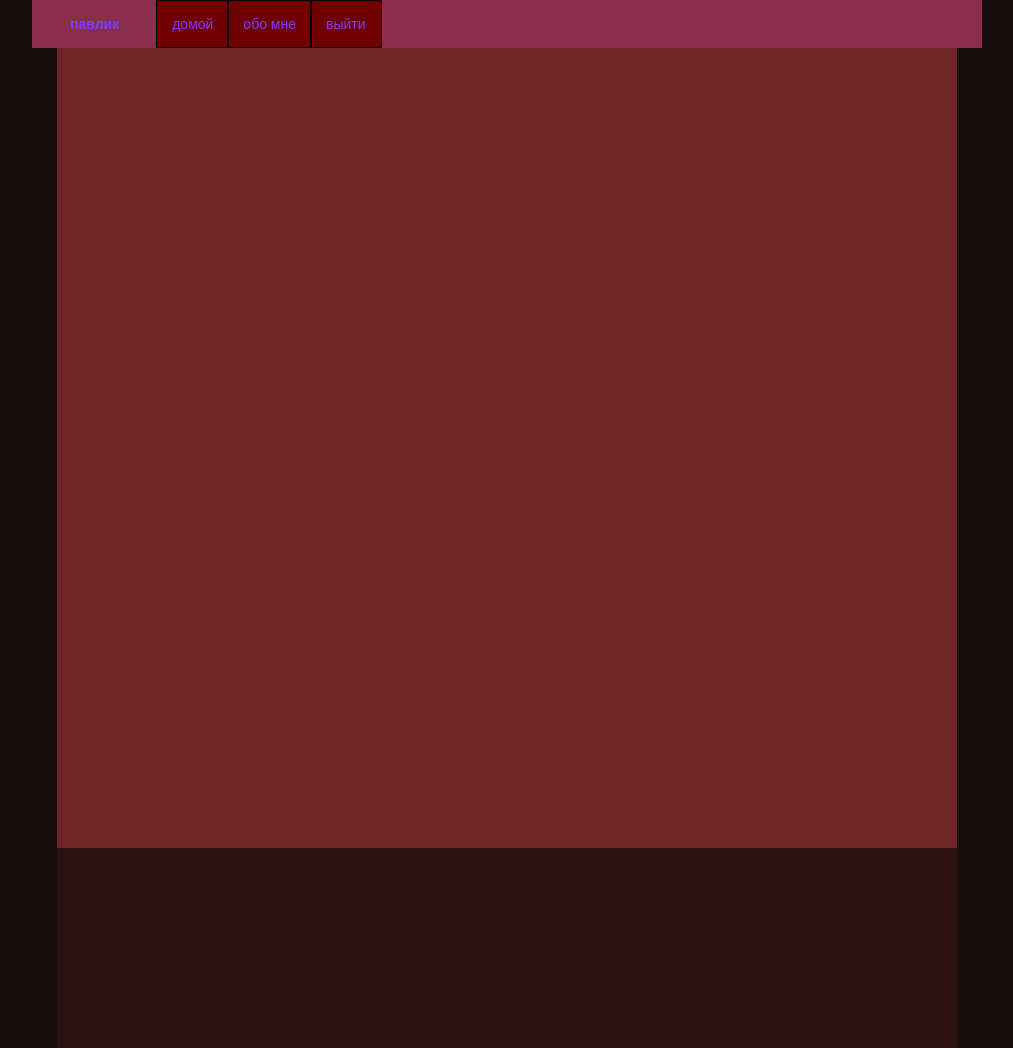
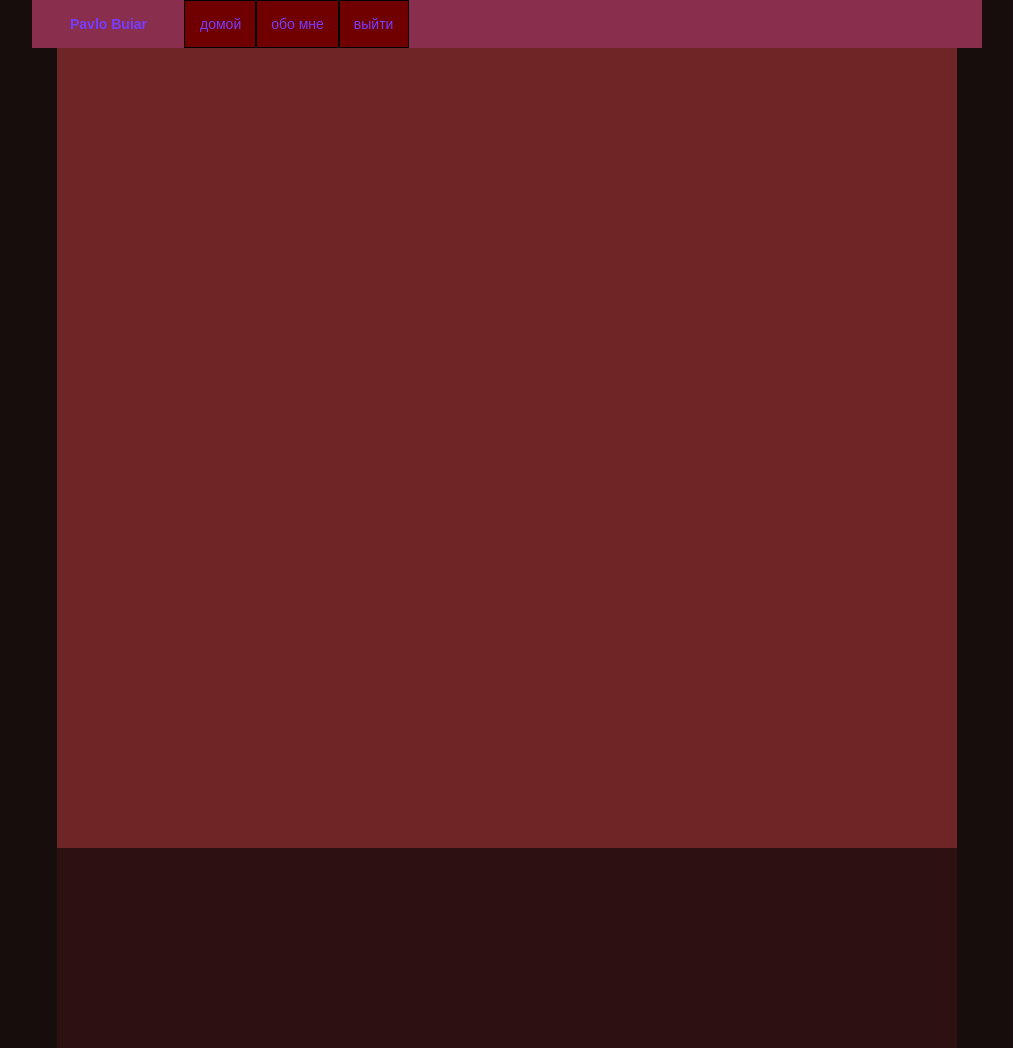
Before and after one commit to murduplyk/Wsb, a plain HTML site: page index.html in a window 1280 px wide. Shown: the whole page, without its empty margins (133-1146 px from the left). Drawn offline with Linux system fonts and the light colour scheme.

Commit message:
second commit

```diff
--- a/index.html
+++ b/index.html
@@ -9,7 +9,7 @@
 <body>
     <header class="header" >
         <div class="header__conteiner">
-            <a href="#" class="head_logo-link">павлик</a>
+            <a href="#" class="head_logo-link">Pavlo Buiar</a>
             <nav class="header__nav">
                 <ul class="header__list">
                     <a href="#"> <li class="header__item">домой</li> </a>
```
